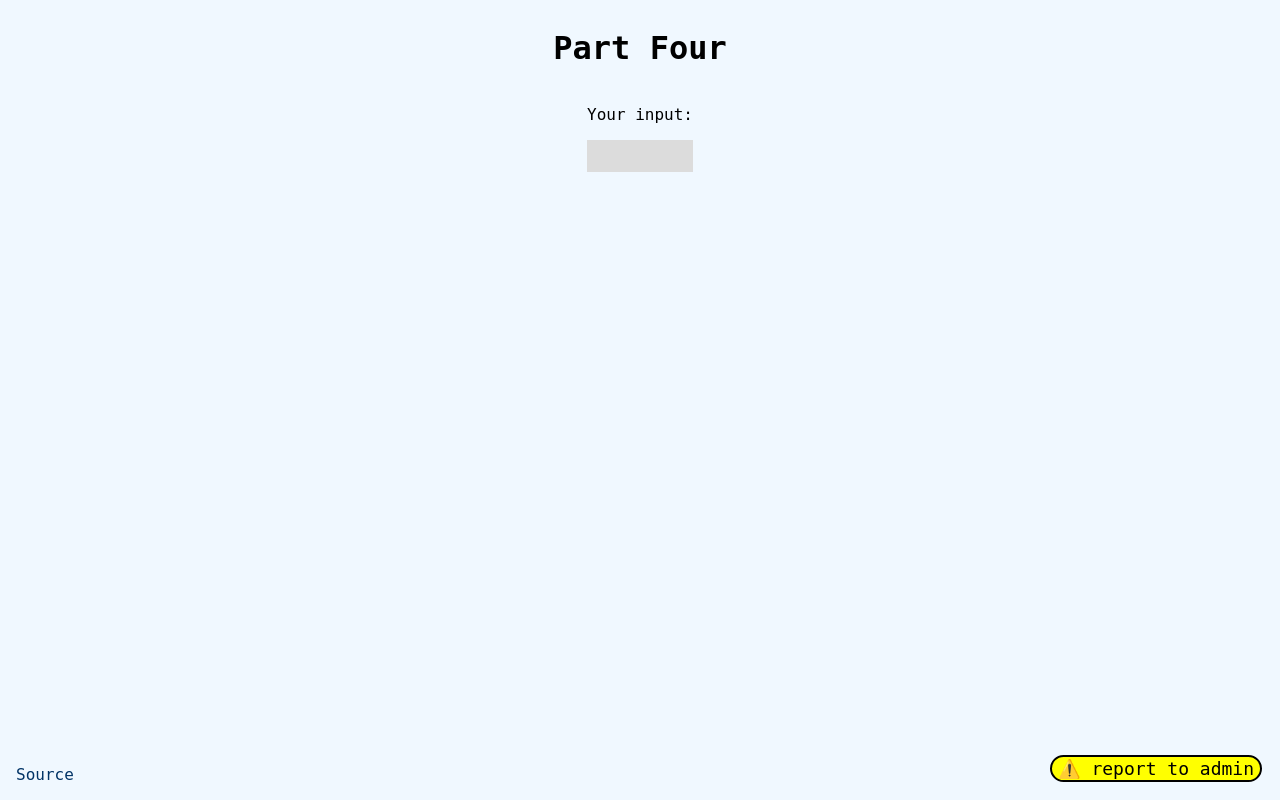
After one commit to blairsec/club-challs-2022, a Node server app: template xss/site/views/four.hbs in a window 1280 px wide. The commit adds this page. Run offline with Node 20, Linux system fonts and the light colour scheme; the template is opened without the code that fills it, so the values that code supplies are empty; some libraries are stand-ins or nearby versions.

Commit message:
finished rudimentary xss challenges

```diff
--- a/xss/site/index.js
+++ b/xss/site/index.js
@@ -18,19 +18,24 @@ app.get('/one', (req, res) => {
 });
 
 app.get('/two', (req, res) => {
-  // add blacklist
+  // no script??
   let content = req.query.c;
+  content = content.replace("script", "");
   res.render('two', { edit: !content, content: content });
 });
 
 app.get('/three', (req, res) => {
-  // more blacklist
-  res.sendFile(path.join(__dirname, 'index.html'));
+  // no angle brackets??
+  let content = req.query.c;
+  content = content.replace("<", "");
+  res.render('three', { edit: !content, content: content });
 });
 
 app.get('/four', (req, res) => {
-  // something else
-  res.sendFile(path.join(__dirname, 'index.html'));
+  // no letters
+  let content = req.query.c;
+  content = content.replace(/[a-zA-Z]/g, "");
+  res.render('four', { edit: !content, content: content });
 });
 
 
--- a/xss/site/static/admin_button.js
+++ /dev/null
@@ -1,5 +0,0 @@
-document.onload = () => {
-  document.querySelector('#admin_button')?.onclick = () => {
-    location.href = '/admin/one';
-  }
-}
--- a/xss/site/static/style.css
+++ b/xss/site/static/style.css
@@ -17,6 +17,18 @@
 
 #report_admin:hover {
   background-color: gold;
+}
+
+#source {
+  position: absolute;
+  bottom: 1em;
+  left: 1em;
+  text-decoration: none;
+  color: #003366;
+}
+
+#source:hover {
+  color: #336699;
 }
 
 body, html {
--- /dev/null
+++ b/xss/site/views/four.hbs
@@ -0,0 +1,18 @@
+<h1>Part Four</h1>
+{{#if edit}}
+<p>Your objective: Get the cookie from the admin. This time, I've <span class="red">removed all of your letters</span>. Just to taunt you, I've also put your input into a <span class="blue">script</span> tag. 100% safe, 0% contrived! </p>
+<form method="GET" action="/four">
+  <textarea name="c" type="multiline" placeholder="your comment goes here"></textarea>
+  <input type="submit" value="create comment">
+</form>
+{{else}}
+<div>
+  <p>Your input:</p>
+  <div class="code">
+    <script>
+      {{{ content }}}
+    </script>
+  </div>
+</div>
+<button id="report_admin" href="admin.2022.xss.blairsec.mbhs.edu/four" target="_blank">⚠️ report to admin</button>
+{{/if}}
--- a/xss/site/views/layouts/main.hbs
+++ b/xss/site/views/layouts/main.hbs
@@ -5,10 +5,18 @@
     <meta http-equiv="X-UA-Compatible" content="IE=edge">
     <meta name="viewport" content="width=device-width, initial-scale=1.0">
     <link rel="stylesheet" href="/style.css">
+    <link rel="apple-touch-icon" sizes="120x120" href="/apple-touch-icon.png">
+    <link rel="icon" type="image/png" sizes="32x32" href="/favicon-32x32.png">
+    <link rel="icon" type="image/png" sizes="16x16" href="/favicon-16x16.png">
+    <link rel="manifest" href="/site.webmanifest">
+    <link rel="mask-icon" href="/safari-pinned-tab.svg" color="#5bbad5">
+    <meta name="msapplication-TileColor" content="#da532c">
+    <meta name="theme-color" content="#ffffff">
     <script src="admin_button.js" type="text/javascript" ></script>
-    <title>comment</title>
+    <title>XSS Practice</title>
   </head>
   <body>
     {{{ body }}}
+    <a id="source" href="https://github.com/blairsec/club-challs-2022/blob/main/xss/site/index.js">Source</a>
   </body>
 </html>
--- a/xss/site/views/one.hbs
+++ b/xss/site/views/one.hbs
@@ -12,5 +12,5 @@
     {{{ content }}}
   </div>
 </div>
-<button id="report_admin">⚠️ report to admin</button>
+<button id="report_admin" href="admin.2022.xss.blairsec.mbhs.edu/one" target="_blank">⚠️ report to admin</button>
 {{/if}}
--- a/xss/site/views/two.hbs
+++ b/xss/site/views/two.hbs
@@ -12,5 +12,5 @@
     {{{ content }}}
   </div>
 </div>
-<button id="report_admin">⚠️ report to admin</button>
+<button id="report_admin" href="admin.xss.blairsec.mbhs.edu/two" target="_blank">⚠️ report to admin</button>
 {{/if}}
```
Also changed, not shown: xss/site/static/browserconfig.xml (added, +9 -0 lines), xss/site/views/three.hbs (added, +16 -0 lines), xss/site/static/KannaPeer.png (added), xss/site/static/android-chrome-96x96.png (added), xss/site/static/apple-touch-icon.png (added), xss/site/static/favicon-16x16.png (added), xss/site/static/favicon-32x32.png (added), xss/site/static/favicon.ico (added), xss/site/static/mstile-150x150.png (added), xss/site/static/safari-pinned-tab.svg (added), xss/site/static/site.webmanifest (added).
